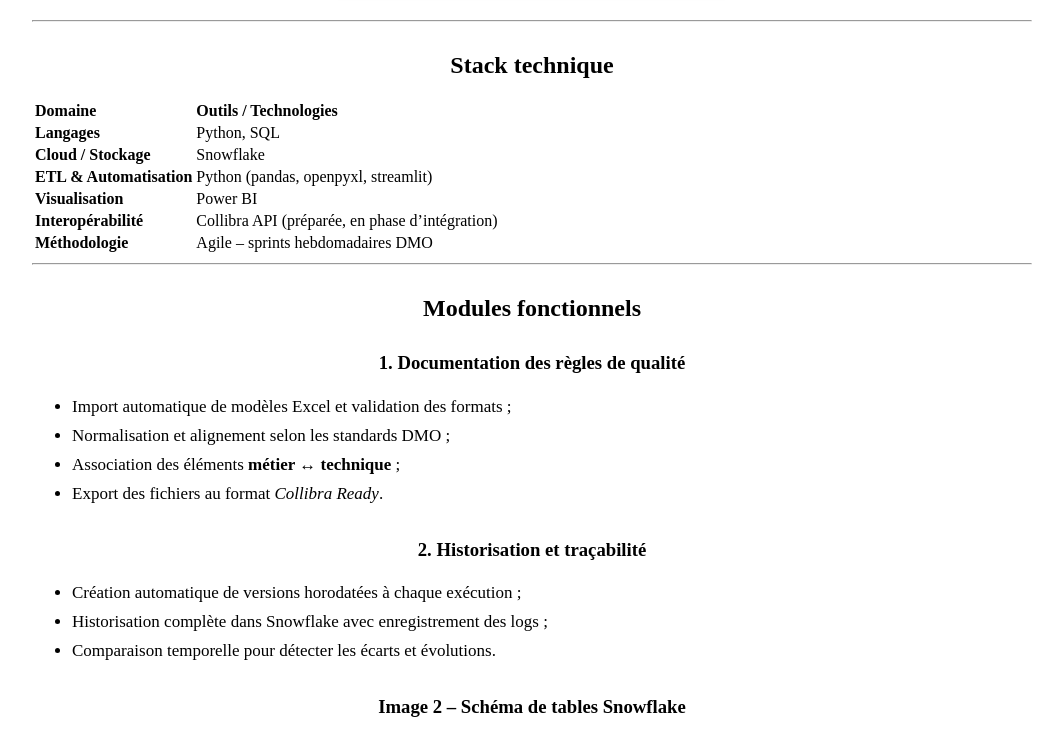
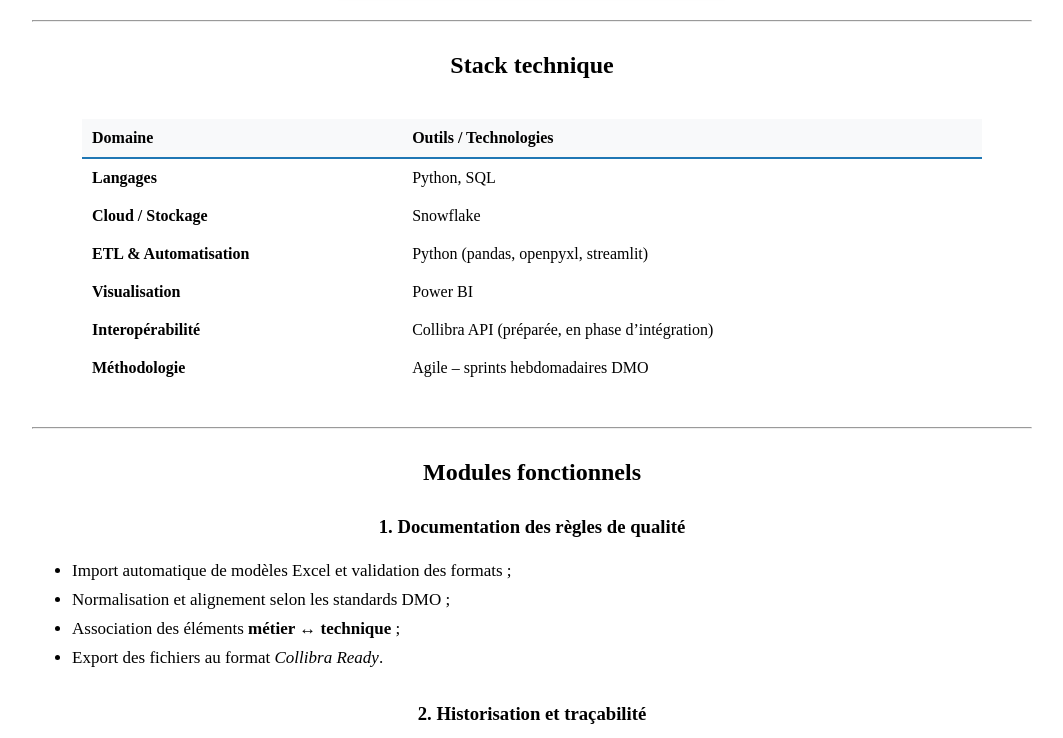
Before and after one commit to TariqTamrabet/portfolio-tariq-tamrabet, a Jekyll site: the page built from projects/data-governance-automation/index.md, in a window 1280 px wide. Shown: the part 1395-2133 px from the top of the page, without its empty margins (108-1171 px from the left). Built offline with Jekyll 4.4.1, drawn with Linux system fonts in a browser that asks for light colours; grey boxes are pictures that could not be loaded.

Commit message:
Update index.md

```diff
--- a/projects/data-governance-automation/index.md
+++ b/projects/data-governance-automation/index.md
@@ -43,7 +43,7 @@ L’application repose sur une architecture **modulaire et interconnectée** com
     alt="architecture"
     style="
       display:block;
-      max-width:95%;
+      max-width:105%;
       border: 2.5px solid #ccc;
       border-radius: 12px;
       padding: 8px;
@@ -57,14 +57,23 @@ L’application repose sur une architecture **modulaire et interconnectée** com
 
 ## Stack technique
 
-| Domaine | Outils / Technologies |
-|----------|----------------------|
-| **Langages** | Python, SQL |
-| **Cloud / Stockage** | Snowflake |
-| **ETL & Automatisation** | Python (pandas, openpyxl, streamlit) |
-| **Visualisation** | Power BI |
-| **Interopérabilité** | Collibra API (préparée, en phase d’intégration) |
-| **Méthodologie** | Agile – sprints hebdomadaires DMO |
+<table style="margin: 40px auto; border-collapse: collapse; width: 90%; text-align: left; font-size: 16px;">
+  <thead>
+    <tr style="background-color: #f8f9fa; border-bottom: 2px solid #1f77b4;">
+      <th style="padding: 10px;">Domaine</th>
+      <th style="padding: 10px;">Outils / Technologies</th>
+    </tr>
+  </thead>
+  <tbody>
+    <tr><td style="padding: 10px; font-weight: bold;">Langages</td><td style="padding: 10px;">Python, SQL</td></tr>
+    <tr><td style="padding: 10px; font-weight: bold;">Cloud / Stockage</td><td style="padding: 10px;">Snowflake</td></tr>
+    <tr><td style="padding: 10px; font-weight: bold;">ETL & Automatisation</td><td style="padding: 10px;">Python (pandas, openpyxl, streamlit)</td></tr>
+    <tr><td style="padding: 10px; font-weight: bold;">Visualisation</td><td style="padding: 10px;">Power BI</td></tr>
+    <tr><td style="padding: 10px; font-weight: bold;">Interopérabilité</td><td style="padding: 10px;">Collibra API (préparée, en phase d’intégration)</td></tr>
+    <tr><td style="padding: 10px; font-weight: bold;">Méthodologie</td><td style="padding: 10px;">Agile – sprints hebdomadaires DMO</td></tr>
+  </tbody>
+</table>
+
 
 ---
 
```
